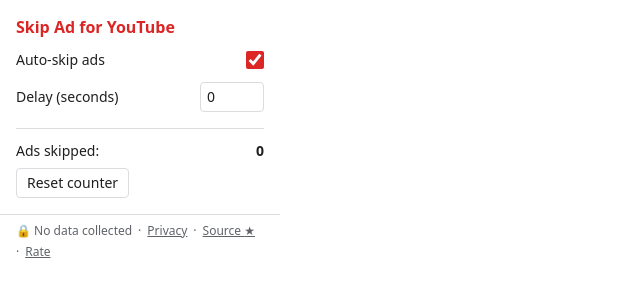
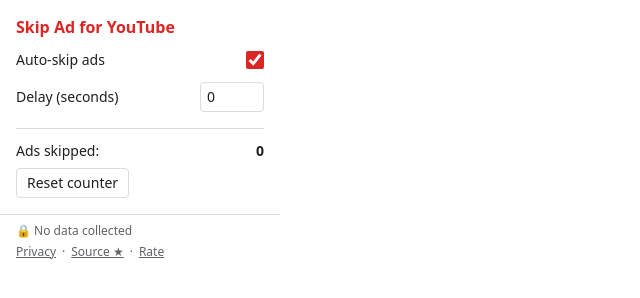
Before and after one commit to RabbiHasanR/yt-skip-ad, a website with bundled scripts: page popup/popup.html in a window 1280 px wide. Shown: the whole page, without its empty margins (0-640 px from the left). Built offline with nearby package versions, Linux system fonts and the light colour scheme; some packages are replaced by stand-ins of ours.

Commit message:
style(popup): put the privacy note and footer links on two lines

```diff
--- a/popup/popup.css
+++ b/popup/popup.css
@@ -147,6 +147,10 @@ footer {
   font-size: 12px;
 }
 
+.privacy-note {
+  flex-basis: 100%;
+}
+
 footer a {
   color: inherit;
 }
--- a/popup/popup.html
+++ b/popup/popup.html
@@ -60,8 +60,7 @@
       </aside>
     </main>
     <footer>
-      <span>🔒 No data collected</span>
-      <span aria-hidden="true">·</span>
+      <span class="privacy-note">🔒 No data collected</span>
       <a
         href="https://github.com/RabbiHasanR/yt-skip-ad/blob/main/PRIVACY.md"
         target="_blank"
```
